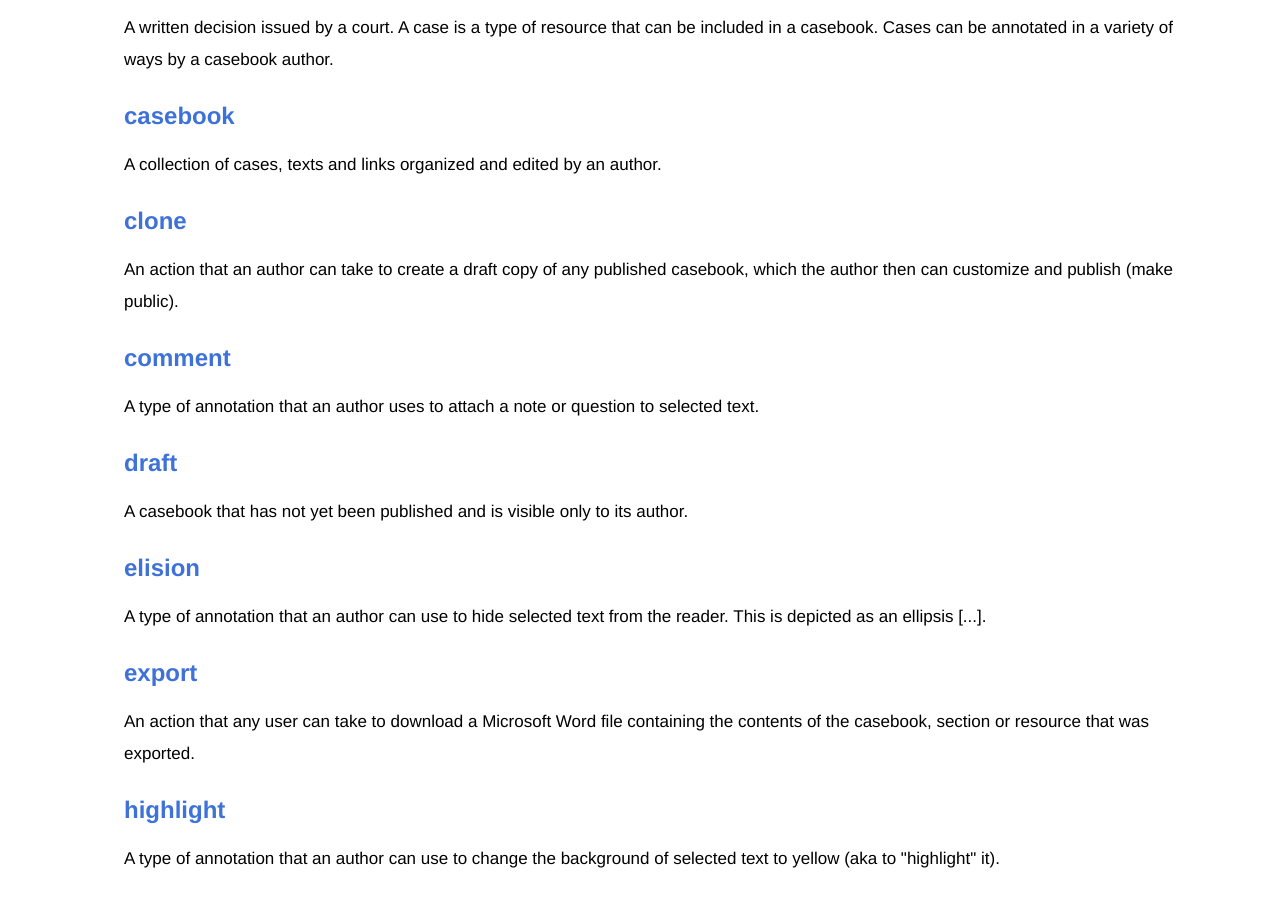
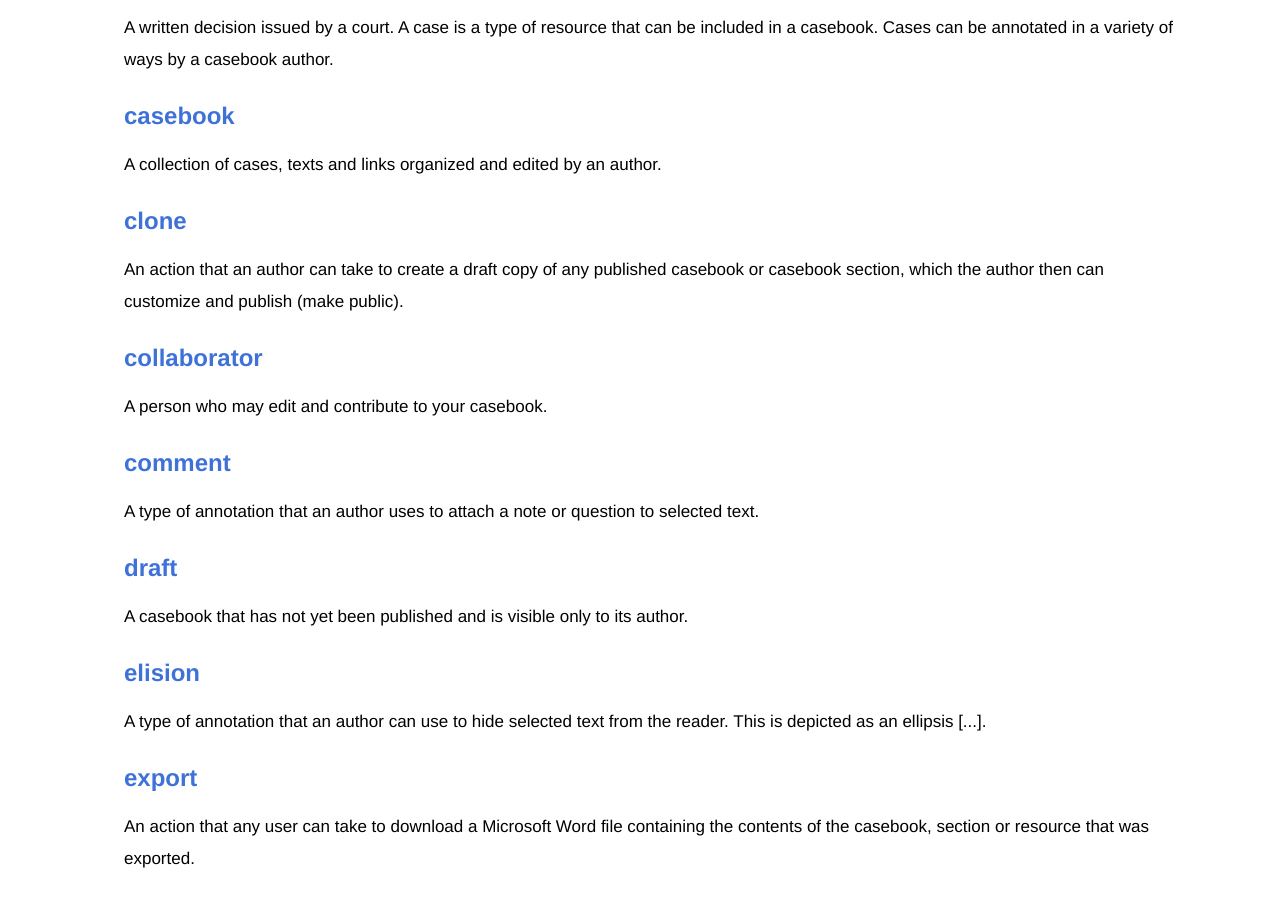
Before and after one commit to harvard-lil/h2o-static, a Jekyll site: the page built from app/glossary.html, in a window 1280 px wide and 900 px high, scrolled down 800 px. Built offline with Jekyll 4.4.1, drawn with Linux system fonts in a browser that asks for light colours.

Commit message:
Glossary Update
Create term: Collaborator
Update term "Clone" to include sections.

```diff
--- a/app/_data/terms.yaml
+++ b/app/_data/terms.yaml
@@ -57,7 +57,7 @@ replacement-text:
 
 clone:
   name: clone
-  definition: An action that an author can take to create a draft copy of any published casebook, which the author then can customize and publish (make public).
+  definition: An action that an author can take to create a draft copy of any published casebook or casebook section, which the author then can customize and publish (make public).
   include: true
 
 export:
@@ -89,3 +89,8 @@ section:
   name: section
   definition: A part of a casebook.
   include: true
+
+collaborator:
+  name: collaborator
+  definition: A person who may edit and contribute to your casebook.
+  include: true
```
